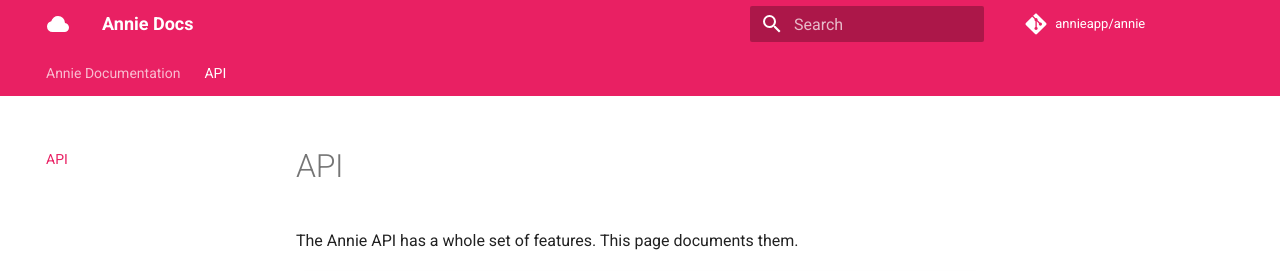
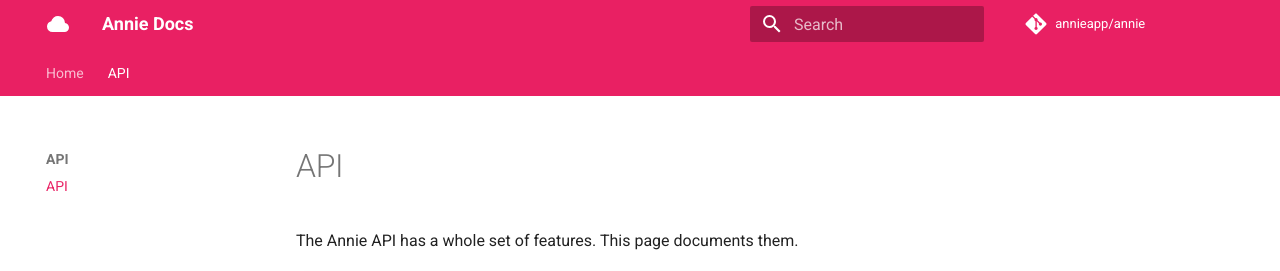
Before and after one commit to annieapp/annie, an MkDocs documentation site: the page built from docs/api.md, in a window 1280 px wide. Shown: the top 271 px of the page. Built offline with MkDocs 1.6.1 and Material for MkDocs 9.7.7, drawn with Linux system fonts in a browser that asks for light colours; comment, search, counter and statistics services are not loaded.

Commit message:
nav and other stuff

```diff
--- a/mkdocs.yml
+++ b/mkdocs.yml
@@ -1,4 +1,5 @@
 site_name: Annie Docs
+
 theme:
   name: 'material'
   palette:
@@ -8,14 +9,49 @@
     icon: 'cloud'
   feature:
     tabs: true
+
 repo_name: 'annieapp/annie'
 repo_url: 'https://github.com/annieapp/annie'
+
 markdown_extensions:
-  - admonition
+  - markdown.extensions.admonition
+  - markdown.extensions.codehilite:
+      guess_lang: false
+  - markdown.extensions.def_list
+  - markdown.extensions.footnotes
+  - markdown.extensions.meta
+  - markdown.extensions.toc:
+      permalink: true
+  - pymdownx.arithmatex
+  - pymdownx.betterem:
+      smart_enable: all
+  - pymdownx.caret
+  - pymdownx.critic
+  - pymdownx.details
+  - pymdownx.emoji:
+      emoji_generator: !!python/name:pymdownx.emoji.to_svg
+  - pymdownx.inlinehilite
+  - pymdownx.keys
+  - pymdownx.magiclink
+  - pymdownx.mark
+  - pymdownx.smartsymbols
+  - pymdownx.superfences
+  - pymdownx.tasklist:
+      custom_checkbox: true
+  - pymdownx.tilde
+
 site_url: https://docs.annieapp.co
 site_author: Annie Team
 copyright: © Annie 2019-present
+remote_branch: master
+
 extra:
   social:
     - type: 'github'
       link: 'https://github.com/annieapp'
+
+nav:
+  - Home:
+    - Home: index.md
+  - API:
+    - API: api.md
```
